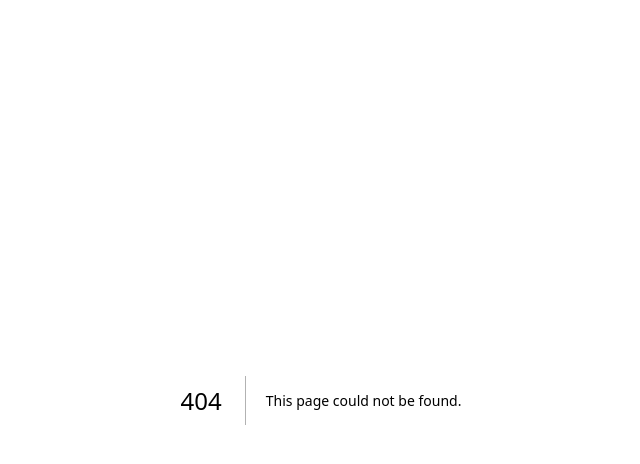
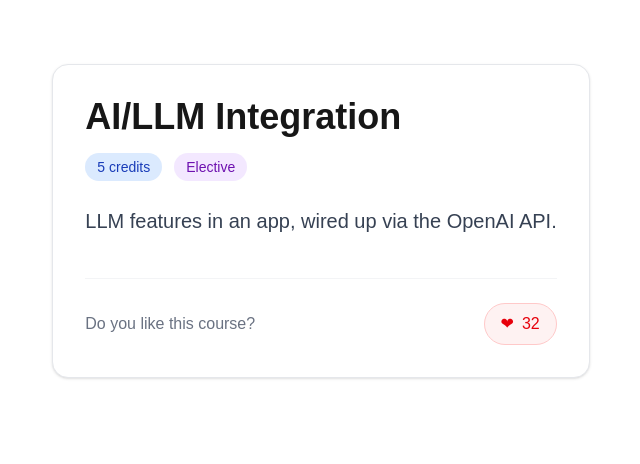
Before and after one commit to senseiGai/course-catalog, a Next.js app: page /courses/ai-integration in a window 1280 px wide. Before the commit this address had no page. Shown: the top 464 px of the page, without its empty margins (319-959 px from the left). Built offline with nearby package versions, Linux system fonts and the light colour scheme.

Commit message:
feat: build dynamic course page with loading and not-found states

```diff
--- /dev/null
+++ b/app/courses/[id]/loading.tsx
@@ -0,0 +1,8 @@
+export default function Loading() {
+  return (
+    <div className="flex flex-col items-center justify-center min-h-[50vh]">
+      <div className="animate-spin rounded-full h-12 w-12 border-t-2 border-b-2 border-blue-500 mb-4"></div>
+      <p className="text-lg text-gray-600 dark:text-gray-400 font-medium">Loading course...</p>
+    </div>
+  );
+}
--- /dev/null
+++ b/app/courses/[id]/not-found.tsx
@@ -0,0 +1,18 @@
+import Link from "next/link";
+
+export default function NotFound() {
+  return (
+    <div className="flex flex-col items-center justify-center min-h-[50vh] text-center p-8">
+      <h2 className="text-3xl font-bold mb-4">Course not found</h2>
+      <p className="text-xl text-gray-600 dark:text-gray-400 mb-8">
+        We couldn't find the course you were looking for.
+      </p>
+      <Link
+        href="/courses"
+        className="px-6 py-3 bg-blue-600 text-white rounded-lg hover:bg-blue-700 transition-colors font-medium"
+      >
+        Back to all courses
+      </Link>
+    </div>
+  );
+}
--- /dev/null
+++ b/app/courses/[id]/page.tsx
@@ -0,0 +1,44 @@
+import { getCourse, getCourses } from "@/lib/courses";
+import { notFound } from "next/navigation";
+import LikeButton from "@/components/LikeButton";
+
+export async function generateStaticParams() {
+  const courses = await getCourses();
+  return courses.map((course) => ({
+    id: course.id,
+  }));
+}
+
+export default async function CoursePage({ params }: { params: Promise<{ id: string }> }) {
+  const { id } = await params;
+  const course = await getCourse(id);
+
+  if (!course) {
+    notFound();
+  }
+
+  return (
+    <div className="max-w-3xl mx-auto p-8 mt-8">
+      <div className="bg-white dark:bg-gray-900 rounded-2xl p-8 border border-gray-200 dark:border-gray-800 shadow-sm">
+        <h1 className="text-4xl font-bold mb-4">{course.title}</h1>
+        <div className="mb-6 flex gap-3">
+          <span className="bg-blue-100 dark:bg-blue-900/30 text-blue-800 dark:text-blue-300 px-3 py-1 rounded-full text-sm font-medium">
+            {course.credits} {course.credits === 1 ? 'credit' : 'credits'}
+          </span>
+          {course.isElective && (
+            <span className="bg-purple-100 dark:bg-purple-900/30 text-purple-800 dark:text-purple-300 px-3 py-1 rounded-full text-sm font-medium">
+              Elective
+            </span>
+          )}
+        </div>
+        <p className="text-xl text-gray-700 dark:text-gray-300 mb-10 leading-relaxed">
+          {course.description}
+        </p>
+        <div className="flex justify-between items-center border-t border-gray-100 dark:border-gray-800 pt-6">
+          <span className="text-gray-500 font-medium">Do you like this course?</span>
+          <LikeButton initialLikes={course.likes} />
+        </div>
+      </div>
+    </div>
+  );
+}
--- /dev/null
+++ b/components/LikeButton.tsx
@@ -0,0 +1,21 @@
+"use client";
+
+import { useState } from "react";
+
+type LikeButtonProps = {
+  initialLikes: number;
+};
+
+export default function LikeButton({ initialLikes }: LikeButtonProps) {
+  const [likes, setLikes] = useState<number>(initialLikes);
+
+  return (
+    <button
+      onClick={() => setLikes(likes + 1)}
+      className="flex items-center gap-2 px-4 py-2 bg-red-50 text-red-600 dark:bg-red-950/30 dark:text-red-400 rounded-full hover:bg-red-100 dark:hover:bg-red-900/50 transition-colors font-medium border border-red-200 dark:border-red-900/50"
+    >
+      <span>❤</span>
+      <span>{likes}</span>
+    </button>
+  );
+}
```
